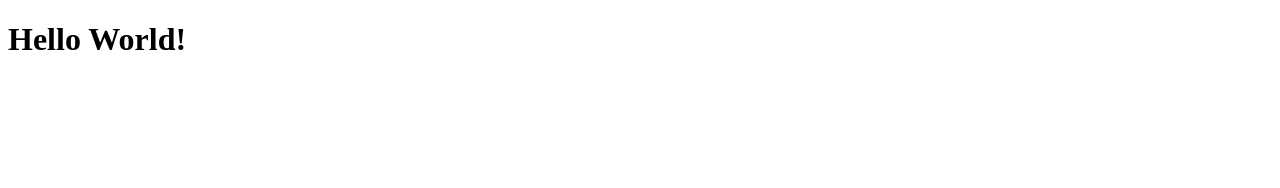
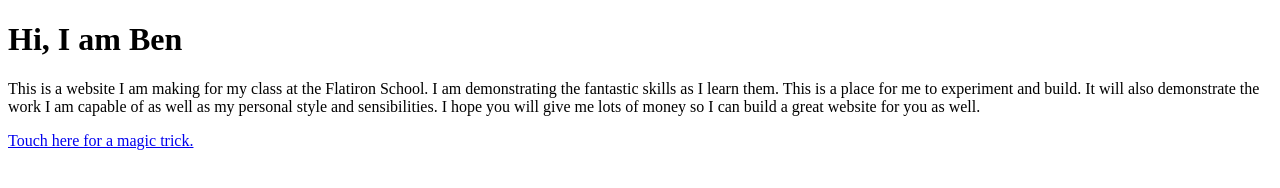
Before and after one commit to hellocodingclass/my-personal-website, a plain HTML site: page index.html in a window 1280 px wide. Drawn offline with Linux system fonts and the light colour scheme.

Commit message:
website start

```diff
--- a/index.html
+++ b/index.html
@@ -1,9 +1,18 @@
 <!DOCTYPE html>
 <html lang="en">
   <head>
-    <title>My Personal Website</title>
+    <meta charset="UTF-8">
+    <title>ME (BEN) - Website for Flatiron Class</title>
   </head>
   <body>
-    <h1>Hello World!</h1>
+    <h1>Hi, I am Ben</h1>
+    <p>
+      This is a website I am making for my class at the Flatiron School. I am demonstrating the fantastic skills as I learn them. This is a place for me to experiment and build. It will also demonstrate the work I am capable of as well as my personal style and sensibilities. I hope you will give me lots of money so I can build a great website for you as well.
+    </p>
+    <p>
+      <a href="#" onclick="performMagicTrick()">Touch here for a magic trick.</a>
+    </p>
+
+    <script src="index.js"></script>
   </body>
 </html>
--- /dev/null
+++ b/index.js
@@ -0,0 +1,3 @@
+function performMagicTrick() {
+  alert("Ta-da! You just witnessed a magic trick!");
+}
```
Also changed, not shown: 1 other file.
